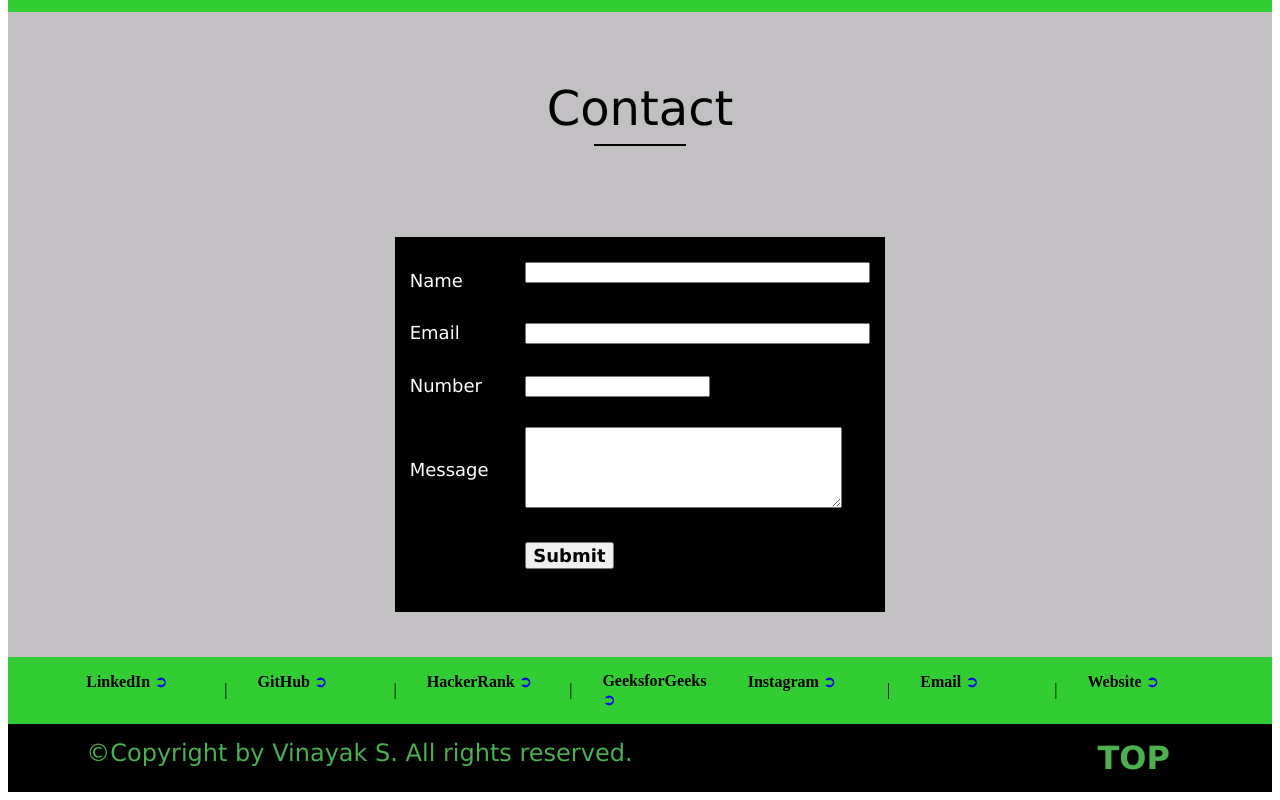
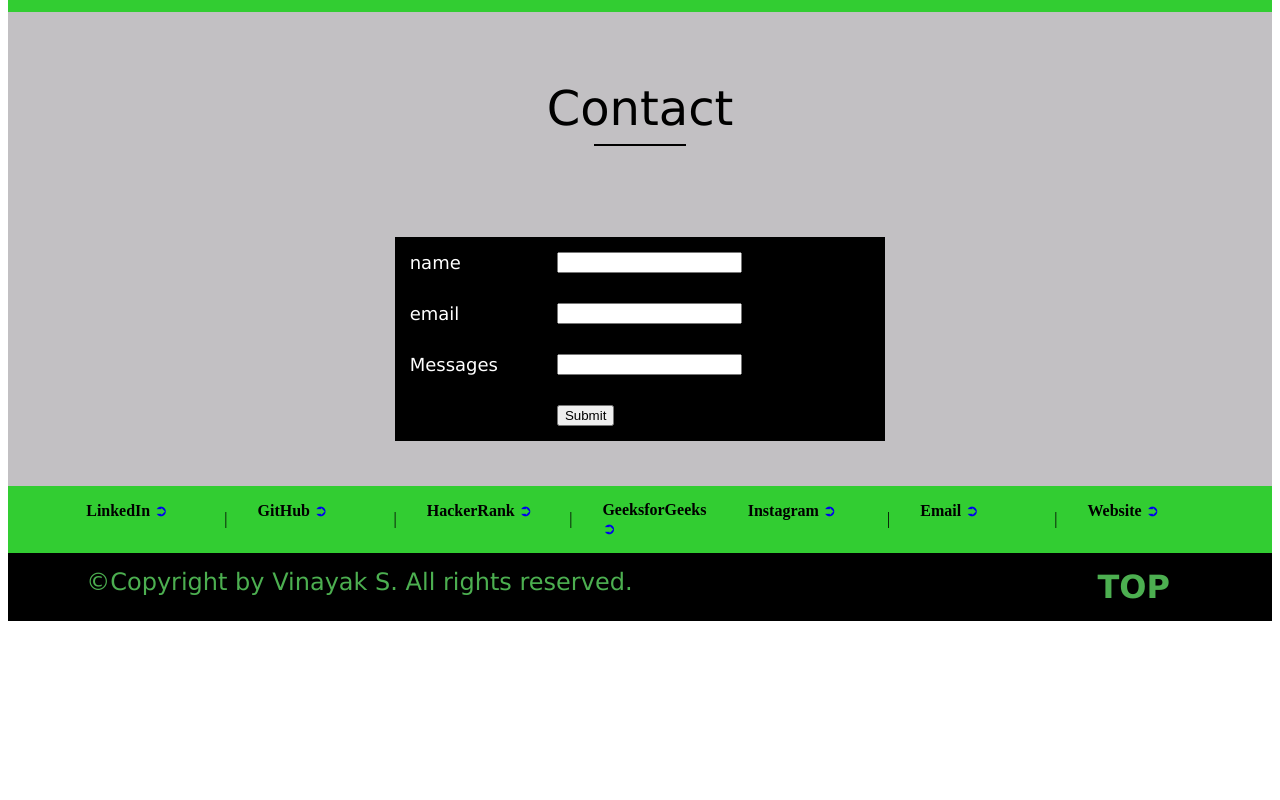
Before and after one commit to v1nayak28/v1nayak28.github.io, a plain HTML site: page index.html in a window 1280 px wide. Shown: the part 1620-2420 px from the top of the page. After the commit the page ends 2249 px from the top, so only its background shows below. Drawn offline with Linux system fonts and the light colour scheme.

Commit message:
Update index.html

```diff
--- a/index.html
+++ b/index.html
@@ -284,79 +284,41 @@
 						<td align="center" valign="top">
 							<table border="0" width="50%" cellpadding="15"
 								cellspacing="0" align="center" bgcolor="black">
+								<form action="https://formsubmit.co/el/jiyamo" method="POST">
+
 								  <tr>
-									<td width="30%">
-										<hr color="black">
-										<font face="Verdana" size="4"
-											color="#ffffff">
-											Name
-										</font>
-									</td>
+								  	<td>
+
+								    	<font color="white" face="Verdana" size="4">name</font>
 								    	<td width="70%">
-										<font face="Verdana" size="4"
-											color="#ffffff">
-											<input type="text" size="40">
-										</font>
+								      <input type="text" name="name">
 								   </td>
 								  </tr>
 								  <tr>
-									<td width="30%">
-										<font face="Verdana" size="4"
-											color="#ffffff">
-											Email
-										</font>
-									</td>
+								  	<td>
+
+								  	 <font color="white" face="Verdana" size="4" >email</font>
+
                                        <td width="70%">
-										<font face="Verdana" size="4"
-											color="#ffffff">
-											<input type="email" size="40">
-										</font>
+								  	 <input type="email" name="email">
 								   </td>
 								  </tr>
 								  <tr>
-									<td width="30%">
-										<font face="Verdana" size="4"
-											color="#ffffff">
-											Number
-										</font>
-									</td>
+								  	<td>
+
+								  		<font color="white" face="Verdana" size="4">Messages</font>
 								  		<td width="70%">
-										<font face="Verdana" size="4"
-											color="#ffffff">
-											<input type="number" size="12">
-										</font>
+								  		<input type="text" name="Messages">
 								  	</td>
 								  </tr>
 								  <tr>
-									<td width="30%">
-										<font face="Verdana" size="4"
-											color="#ffffff">
-											Message
-										</font>
-									</td>
+								  	<td>
+								  		<font color="black" size="4">submit</font>
 								  		<td width="70%">
-										<font face="Verdana" size="4"
-											color="#ffffff">
-											<textarea rows="5"
-												cols="37">
-											</textarea>
-										</font>
+								  		<button type="submit">Submit</button>
 								  	</td>
 								  </tr>
-								<tr>
-									<td width="30%">
-
-									</td>
-									<td width="70%">
-										<button type="Submit" bgcolour="32CD32">
-											<font face="Verdana"
-												size="4" color="black" bgcolor="32CD32">
-												<b bgcolour="32CD32">Submit</b>
-											</font>
-										</button>
-										<hr color="black">
-										<hr color="black">
-									</td>
+								</form>
 							</tr>
 							</table>
 						</td>
@@ -368,6 +330,7 @@
 
 						</td>
 					</tr>
+				</form>
 				</table>
 			</td>
 		</tr>
```
Lines whose indentation alone changed are shown as unchanged.
